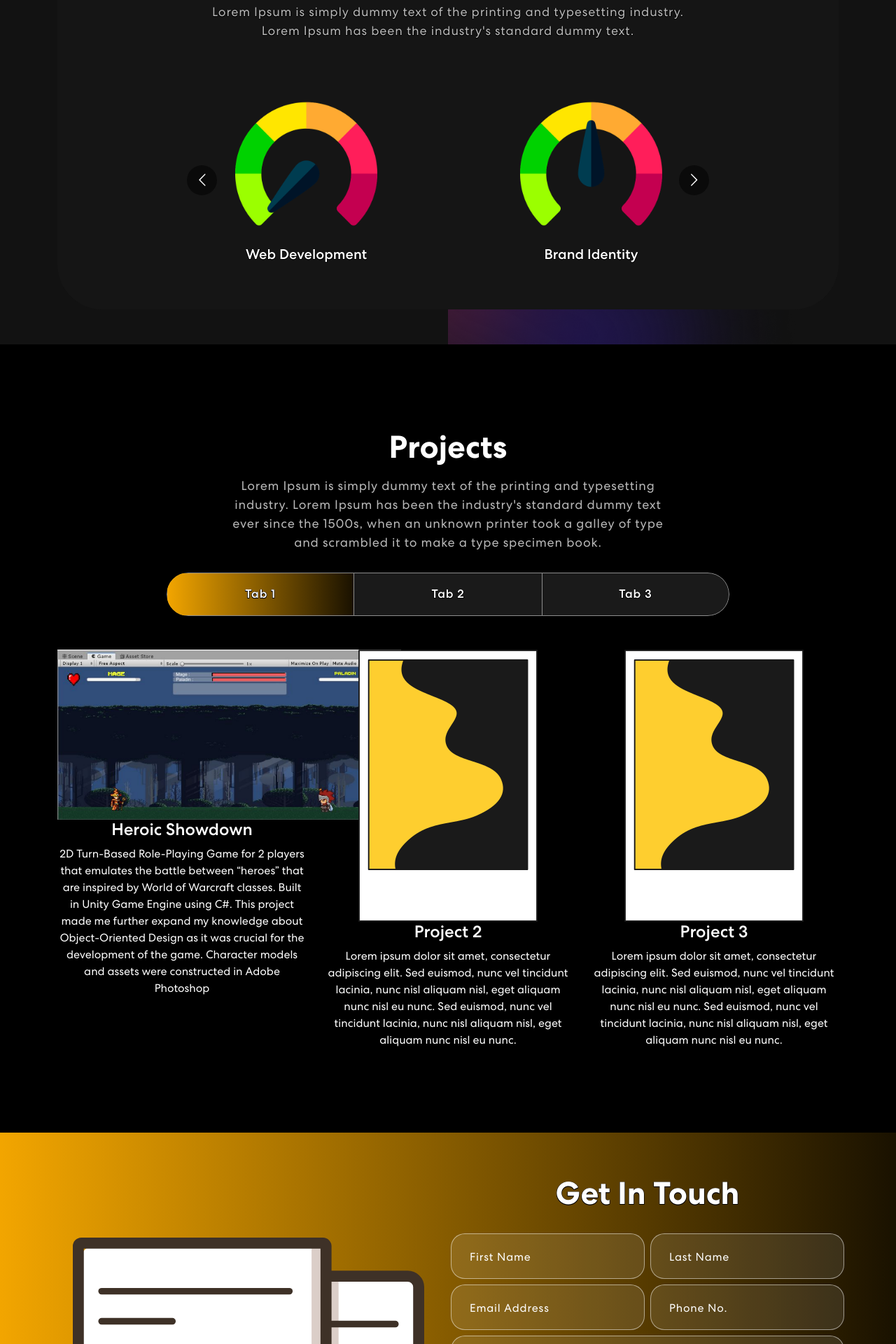
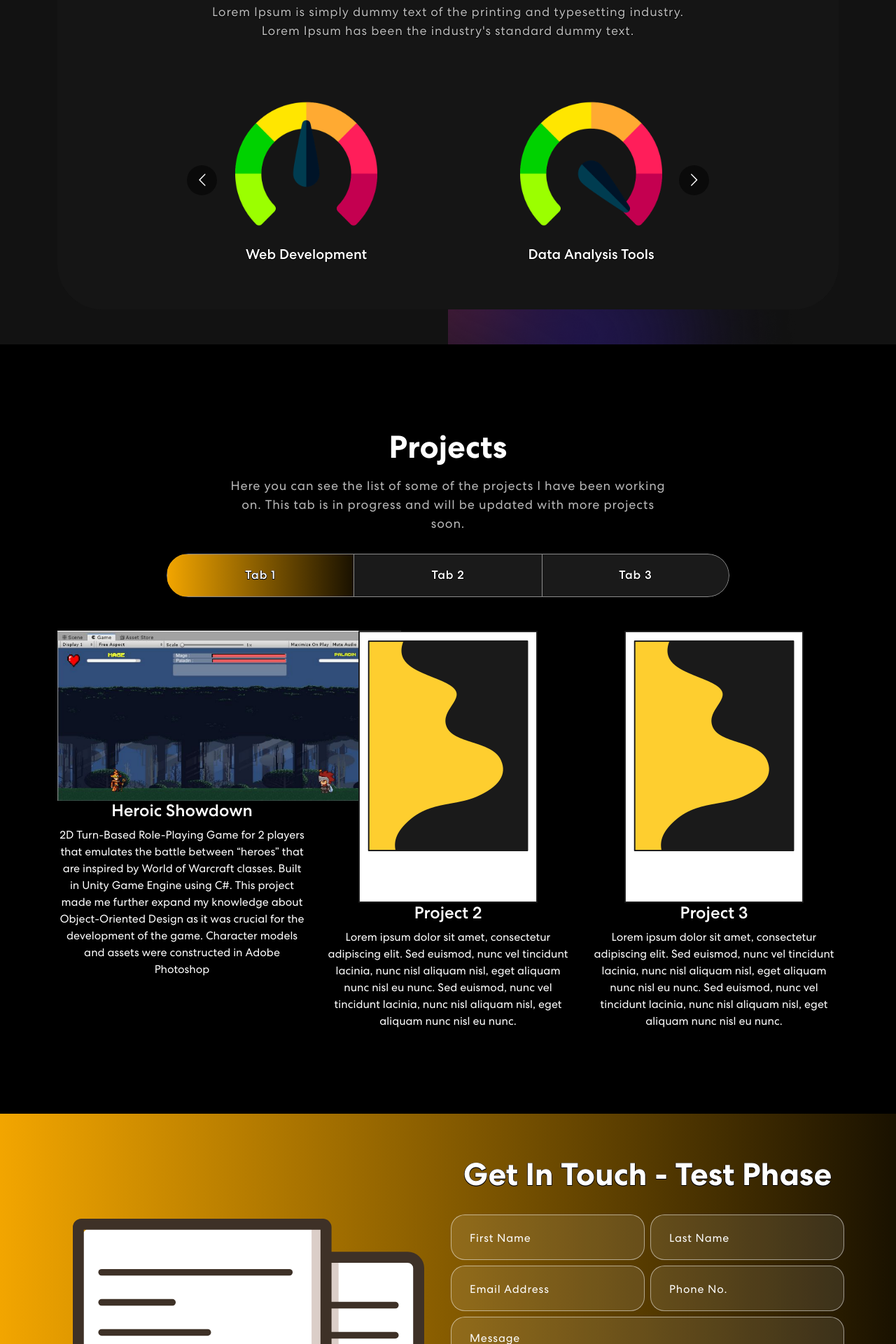
Before and after one commit to micic-mihajlo/mmicic-portfolio, a React (Create React App) app: page / in a window 1280 px wide. Shown: the part 940-2860 px from the top of the page at 70% size. Built offline with nearby package versions, Linux system fonts and the light colour scheme.

Commit message:
Vis updates

```diff
--- a/src/components/Contact.js
+++ b/src/components/Contact.js
@@ -71,7 +71,7 @@ export const Contact = () => {
                     isVisible ? "animate__animated animate__fadeIn" : ""
                   }
                 >
-                  <h2>Get In Touch</h2>
+                  <h2>Get In Touch - Test Phase</h2>
                   <form onSubmit={handleSubmit}>
                     <Row>
                       <Col size={12} sm={6} className="px-1">
--- a/src/components/Newsletter.js
+++ b/src/components/Newsletter.js
@@ -27,7 +27,7 @@ export const Newsletter = ({ status, message, onValidated }) => {
         <div className="newsletter-bx wow slideInUp">
           <Row>
             <Col lg={12} md={6} xl={5}>
-              <h3>Subscribe to our Newsletter<br></br> & Never miss latest updates</h3>
+              <h3>Subscribe to my Newsletter<br></br>(Feature coming soon)</h3>
               {status === 'sending' && <Alert>Sending...</Alert>}
               {status === 'error' && <Alert variant="danger">{message}</Alert>}
               {status === 'success' && <Alert variant="success">{message}</Alert>}
--- a/src/components/Projects.js
+++ b/src/components/Projects.js
@@ -58,7 +58,7 @@ export const Projects = () => {
               {({ isVisible }) =>
               <div className={isVisible ? "animate__animated animate__fadeIn": ""}>
                 <h2>Projects</h2>
-                <p>Lorem Ipsum is simply dummy text of the printing and typesetting industry. Lorem Ipsum has been the industry's standard dummy text ever since the 1500s, when an unknown printer took a galley of type and scrambled it to make a type specimen book.</p>
+                <p>Here you can see the list of some of the projects I have been working on. This tab is in progress and will be updated with more projects soon.</p>
                 <Tab.Container id="projects-tabs" defaultActiveKey="first">
                   <Nav variant="pills" className="nav-pills mb-5 justify-content-center align-items-center" id="pills-tab">
                     <Nav.Item>
@@ -86,8 +86,7 @@ export const Projects = () => {
                         }
                       </Row>
                     </Tab.Pane>
-                    <Tab.Pane eventKey="section">
-                      <p>Lorem ipsum dolor sit amet consectetur adipisicing elit. Cumque quam, quod neque provident velit, rem explicabo excepturi id illo molestiae blanditiis, eligendi dicta officiis asperiores delectus quasi inventore debitis quo.</p>
+                    <Tab.Pane eventKey="second">
                       <Row>
                         {
                           projectsTab2.map((project, index) => {
@@ -102,7 +101,7 @@ export const Projects = () => {
                       </Row>
                     </Tab.Pane>
                     <Tab.Pane eventKey="third">
-                      <p>Lorem ipsum dolor sit amet consectetur adipisicing elit. Cumque quam, quod neque provident velit, rem explicabo excepturi id illo molestiae blanditiis, eligendi dicta officiis asperiores delectus quasi inventore debitis quo.</p>
+                      <p>Coming Soon.</p>
                     </Tab.Pane>
                   </Tab.Content>
                 </Tab.Container>
--- a/src/components/Skills.js
+++ b/src/components/Skills.js
@@ -38,20 +38,24 @@ export const Skills = () => {
                         <p>Lorem Ipsum is simply dummy text of the printing and typesetting industry.<br></br> Lorem Ipsum has been the industry's standard dummy text.</p>
                         <Carousel responsive={responsive} infinite={true} className="owl-carousel owl-theme skill-slider">
                             <div className="item">
-                                <img src={meter1} alt="Image" />
+                                <img src={meter2} alt="Image" />
                                 <h5>Web Development</h5>
                             </div>
                             <div className="item">
+                                <img src={meter3} alt="Image" />
+                                <h5>Data Analysis Tools</h5>
+                            </div>
+                            <div className="item">
                                 <img src={meter2} alt="Image" />
-                                <h5>Brand Identity</h5>
+                                <h5>Frontend Development</h5>
                             </div>
                             <div className="item">
                                 <img src={meter3} alt="Image" />
-                                <h5>Logo Design</h5>
+                                <h5>Python</h5>
                             </div>
                             <div className="item">
-                                <img src={meter1} alt="Image" />
-                                <h5>Web Development</h5>
+                                <img src={meter2} alt="Image" />
+                                <h5>ArcGIS Pro</h5>
                             </div>
                         </Carousel>
                     </div>
```
